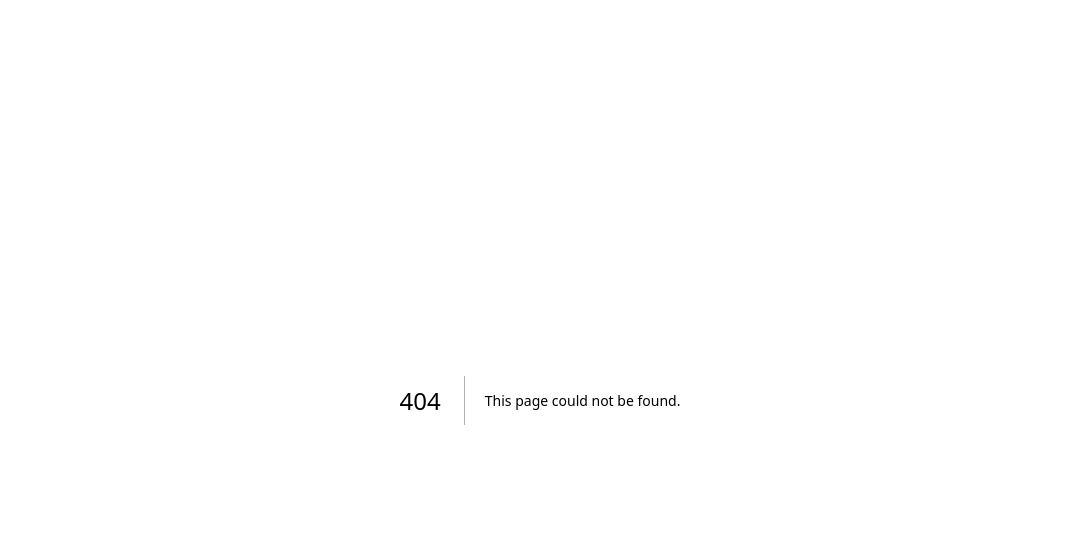
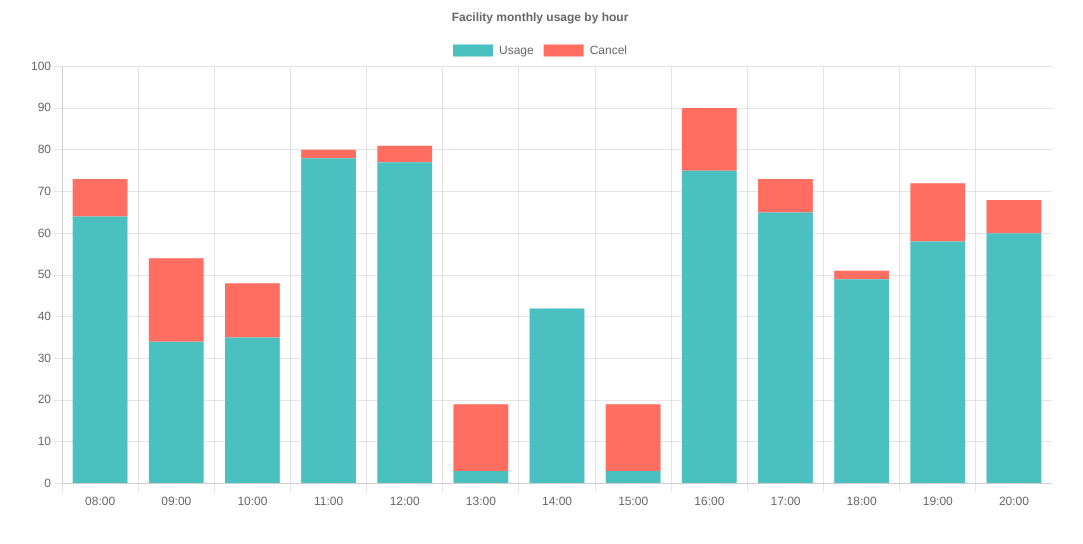
Before and after one commit to SkIrina/facility-reservation, a Next.js app in the folder facility-booking/: page /1/dashboard in a window 1280 px wide. Before the commit this address had no page. Shown: the top 544 px of the page, without its empty margins (100-1183 px from the left). Built offline with nearby package versions, Linux system fonts and the light colour scheme.

Commit message:
add dashboard

```diff
--- a/facility-booking/app/[locale]/booking/page.tsx
+++ /dev/null
@@ -1,5 +0,0 @@
-export default function BookingPage() {
-  return (
-    <div></div>
-  )
-}
--- /dev/null
+++ b/facility-booking/app/[locale]/dashboard/page.tsx
@@ -0,0 +1,108 @@
+"use client";
+
+import React from "react";
+import {
+  Chart as ChartJS,
+  CategoryScale,
+  LinearScale,
+  BarElement,
+  Title,
+  Tooltip,
+  Legend,
+} from "chart.js";
+import { Bar } from "react-chartjs-2";
+import { faker } from "@faker-js/faker";
+
+ChartJS.register(
+  CategoryScale,
+  LinearScale,
+  BarElement,
+  Title,
+  Tooltip,
+  Legend
+);
+
+export const options = {
+  plugins: {
+    title: {
+      display: true,
+      text: "Facility monthly usage by hour",
+    },
+  },
+  responsive: true,
+  scales: {
+    x: {
+      stacked: true,
+    },
+    y: {
+      stacked: true,
+      max: 100,
+    },
+  },
+};
+
+const labels = [
+  "08:00",
+  "09:00",
+  "10:00",
+  "11:00",
+  "12:00",
+  "13:00",
+  "14:00",
+  "15:00",
+  "16:00",
+  "17:00",
+  "18:00",
+  "19:00",
+  "20:00",
+];
+
+export const data = {
+  labels,
+  datasets: [
+    // {
+    //   label: "Court A",
+    //   data: labels.map(() => faker.number.int({ min: 0, max: 80 })),
+    //   backgroundColor: "rgb(255, 99, 132)",
+    //   stack: "Stack 0",
+    // },
+    // {
+    //   label: "Court A cancel",
+    //   data: labels.map(() => faker.number.int({ min: 0, max: 20 })),
+    //   backgroundColor: "rgb(255, 201, 213)",
+    //   stack: "Stack 0",
+    // },
+    {
+      label: "Usage",
+      data: labels.map(() => faker.number.int({ min: 0, max: 80 })),
+      backgroundColor: "rgb(75, 192, 192)",
+      stack: "Stack 1",
+    },
+    {
+      label: "Cancel",
+      data: labels.map(() => faker.number.int({ min: 0, max: 20 })),
+      backgroundColor: "rgb(255, 110, 97)",
+      stack: "Stack 1",
+    },
+    // {
+    //   label: "Room",
+    //   data: labels.map(() => faker.number.int({ min: 0, max: 80 })),
+    //   backgroundColor: "rgb(53, 162, 235)",
+    //   stack: "Stack 2",
+    // },
+    // {
+    //   label: "Room",
+    //   data: labels.map(() => faker.number.int({ min: 0, max: 20 })),
+    //   backgroundColor: "rgb(141, 192, 227)",
+    //   stack: "Stack 2",
+    // },
+  ],
+};
+
+export default function Dashboard() {
+  return (
+    <div className="max-w-5xl mx-auto">
+      <Bar options={options} data={data} />
+    </div>
+  );
+}
--- a/facility-booking/package.json
+++ b/facility-booking/package.json
@@ -16,13 +16,16 @@
     "@types/react": "^18.0.0",
     "@types/react-dom": "^18.0.0",
     "autoprefixer": "^10.0.0",
+    "chart.js": "^4.4.7",
     "class-variance-authority": "^0.7.0",
     "clsx": "^2.0.0",
+    "faker": "^6.6.6",
     "lucide-react": "^0.263.1",
     "negotiator": "^1.0.0",
     "next": "^14.0.0",
     "postcss": "^8.0.0",
     "react": "^18.0.0",
+    "react-chartjs-2": "^5.2.0",
     "react-datepicker": "^7.5.0",
     "react-dom": "^18.0.0",
     "tailwind-merge": "^2.0.0",
@@ -30,6 +33,7 @@
     "typescript": "^5.0.0"
   },
   "devDependencies": {
+    "@faker-js/faker": "^9.3.0",
     "@types/react-datepicker": "^7.0.0",
     "@typescript-eslint/eslint-plugin": "^6.0.0",
     "@typescript-eslint/parser": "^6.0.0",
```
Also changed, not shown: 1 other file (tests, documents, lock files or other folders).
